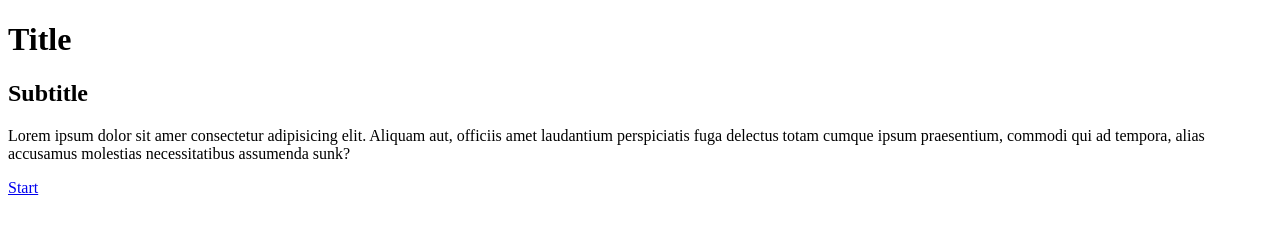
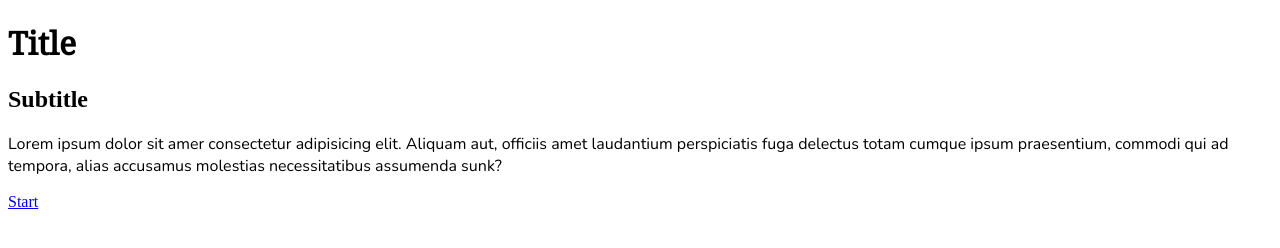
Before and after one commit to Jasoneto/rulea-bootcamp-01, a plain HTML site: page index.html in a window 1280 px wide. Drawn offline with Linux system fonts and the light colour scheme.

Commit message:
added typography nunito and noto

```diff
--- /dev/null
+++ b/CSS/main.css
@@ -0,0 +1,7 @@
+.heading__title {
+    font-family: 'Noto', serif;
+}
+
+.content__specifications {
+    font-family: 'Nunito';
+}
--- /dev/null
+++ b/CSS/typography.css
@@ -0,0 +1,9 @@
+@font-face {
+    font-family: Noto;
+    src: url(../assets/typography/NotoSerif-Regular.ttf);
+}
+
+@font-face {
+    font-family: Nunito;
+    src: url(../assets/typography/Nunito-Regular.ttf);
+}
--- a/index.html
+++ b/index.html
@@ -4,7 +4,9 @@
     <meta charset="UTF-8">
     <meta http-equiv="X-UA-Compatible" content="IE=edge">
     <meta name="viewport" content="width=device-width, initial-scale=1.0">
-    <link rel="stylesheet" href="variacion-01.css">
+    <link rel="stylesheet" href="./CSS/main.css">
+    <link rel="stylesheet" href="./CSS/typography.css">
+
     <title>wizard 1</title>
 </head>
 
```
Also changed, not shown: assets/typography/NotoSerif-Regular.ttf (added), assets/typography/Nunito-Regular.ttf (added), main.css (deleted).
